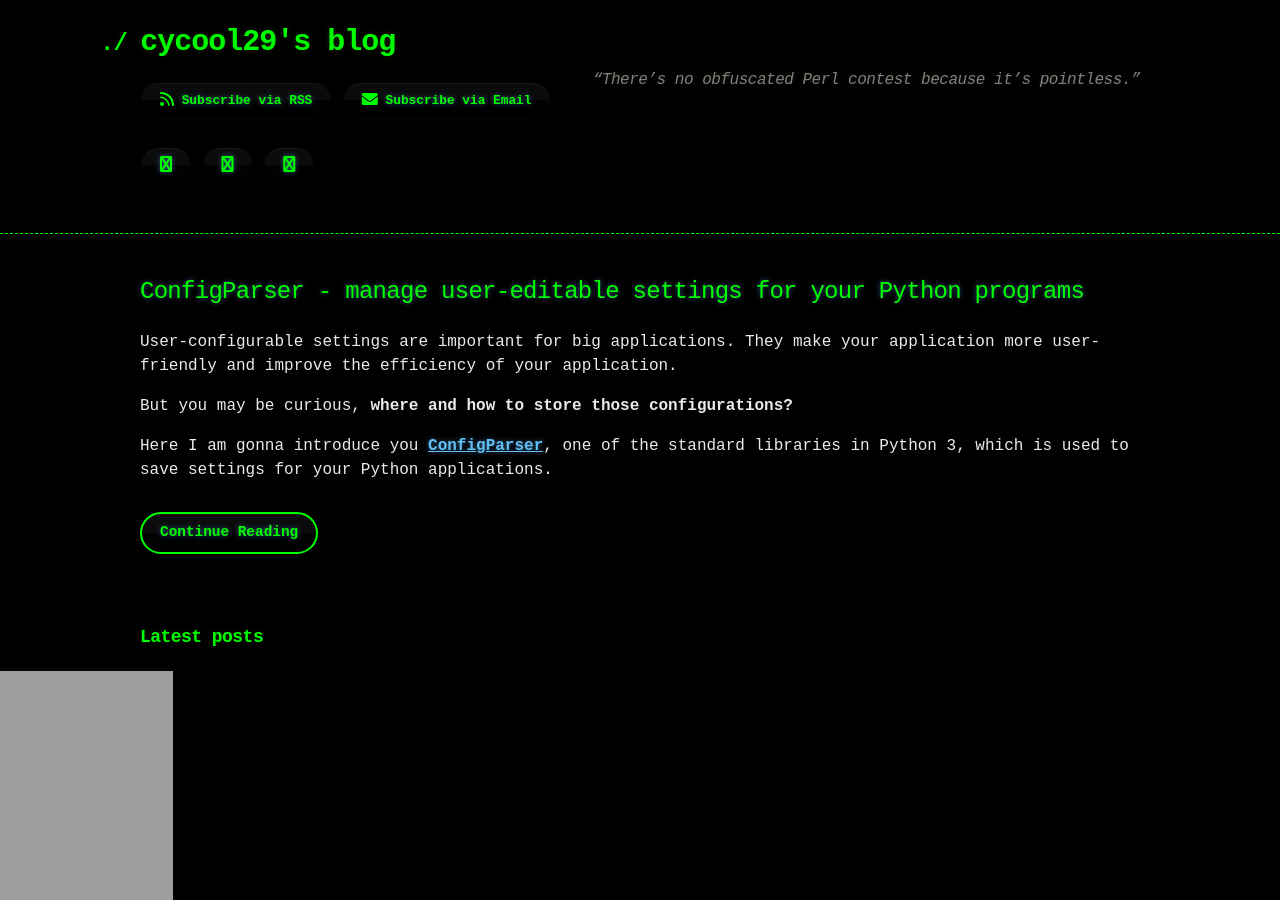
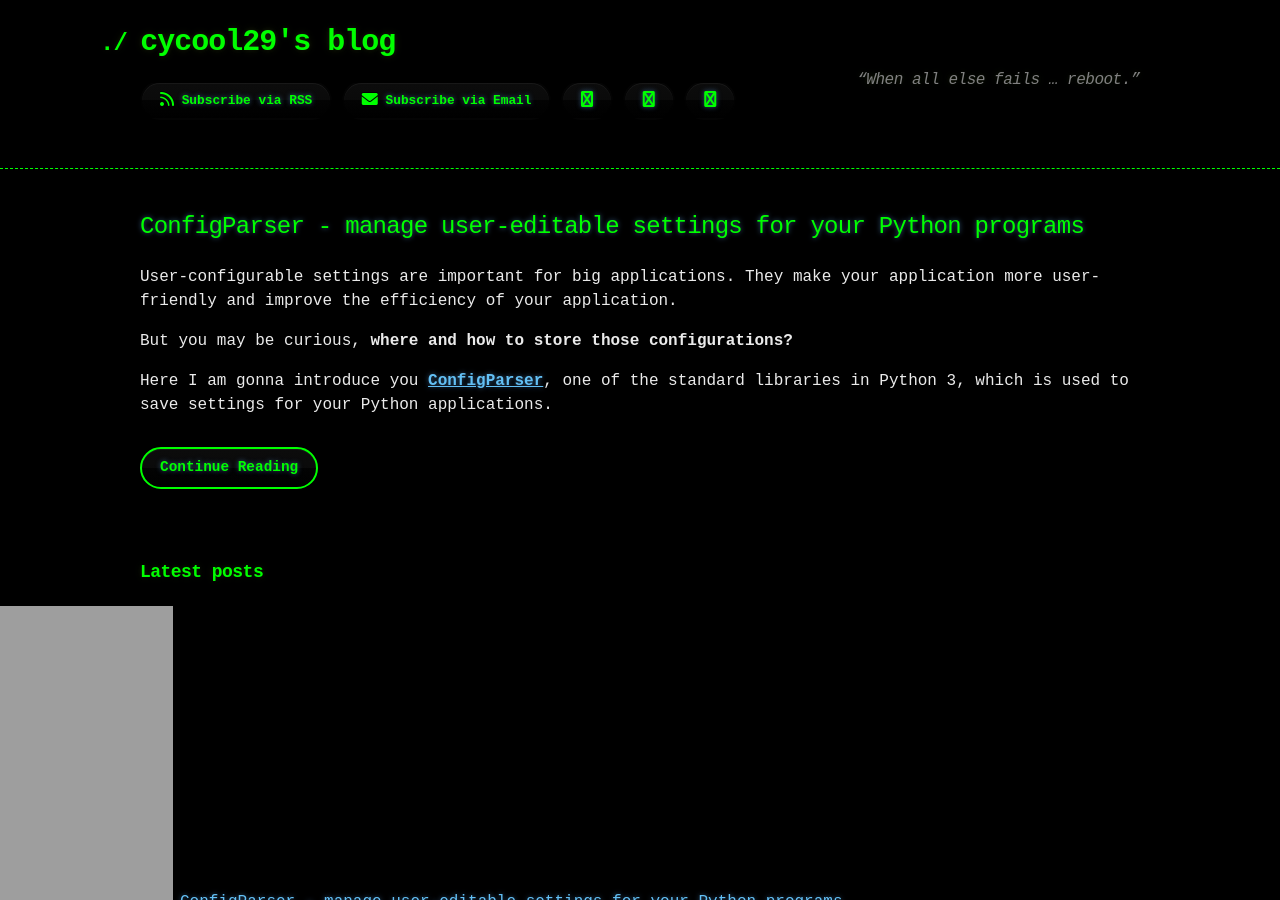
Before and after one commit to cycool29/cycool29.github.io, a Jekyll site: the page built from index.md, in a window 1280 px wide and 900 px high. Built offline with Jekyll 4.4.1, drawn with Linux system fonts in a browser that asks for light colours; a style sheet for code colours, icons or effects is not loaded.

Commit message:
Update quotes

```diff
--- a/_config.yml
+++ b/_config.yml
@@ -1,5 +1,5 @@
 title: cycool29's blog
-description: "“There’s no obfuscated Perl contest because it’s pointless.” "
+description: "“When all else fails … reboot.” "
 bio: A high school student. Intermediate in Python, Git, Bash. Learning JavaScript. He/Him. "
 author: cycool29
 url: https://cycool29.github.io
```
